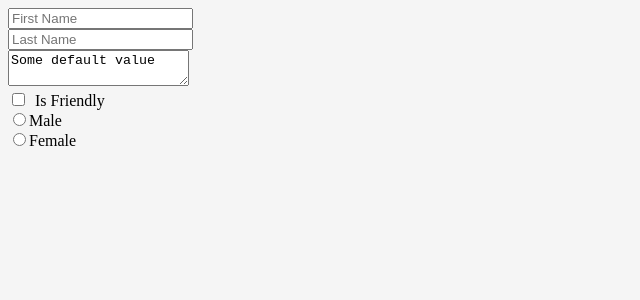
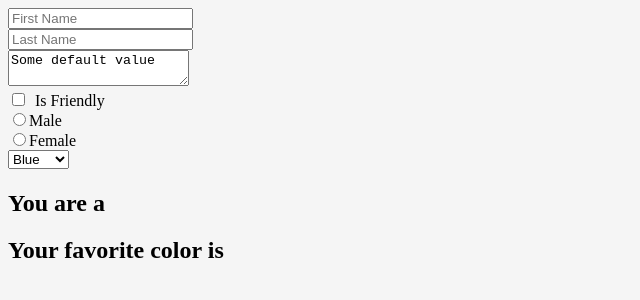
Before and after one commit to AliAbdulle/ScrimbaProject, a React (Create React App) app: page / in a window 1280 px wide. Shown: the top 300 px of the page, without its empty margins (0-640 px from the left). Built offline with nearby package versions, Linux system fonts and the light colour scheme.

Commit message:
saved the change

```diff
--- a/src/components/Form.js
+++ b/src/components/Form.js
@@ -7,7 +7,8 @@ class Form extends Component {
       firstName: "",
       lastName: "",
       isFriendly: false,
-      gender: ""
+      gender: "",
+      favColor: ""
     };
     this.handleChange = this.handleChange.bind(this);
   }
@@ -37,10 +38,7 @@ class Form extends Component {
           onChange={this.handleChange}
         />
         <br />
-        <textarea
-            value={"Some default value"}
-            onChange={this.handleChange}
-         />
+        <textarea value={"Some default value"} onChange={this.handleChange} />
         <br />
         <label>
           <input
@@ -73,7 +71,24 @@ class Form extends Component {
           />
           Female
         </label>
+        <br />
+        <label>
+          <select
+            value={this.state.favColor}
+            onChange={this.handleChange}
+            name="favColor"
+          >
+            <option value="Blue">Blue</option>
+            <option value="green">Green</option>
+            <option value="red">Red</option>
+            <option value="yellow">Yellow</option>
+          </select>
+        </label>
+        <h1>{this.state.firstName} {this.state.lastName}</h1>
+        <h2>You are a {this.state.gender}</h2>
+        <h2>Your favorite color is {this.state.favColor}</h2>
       </form>
+
     );
   }
 }
```
